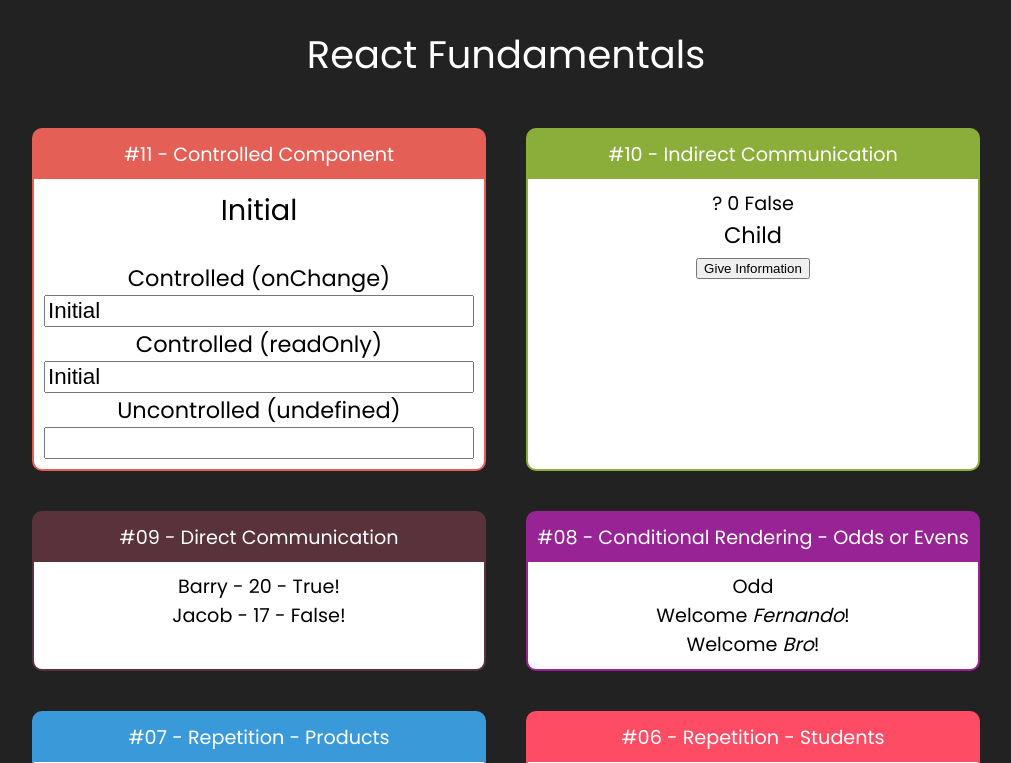
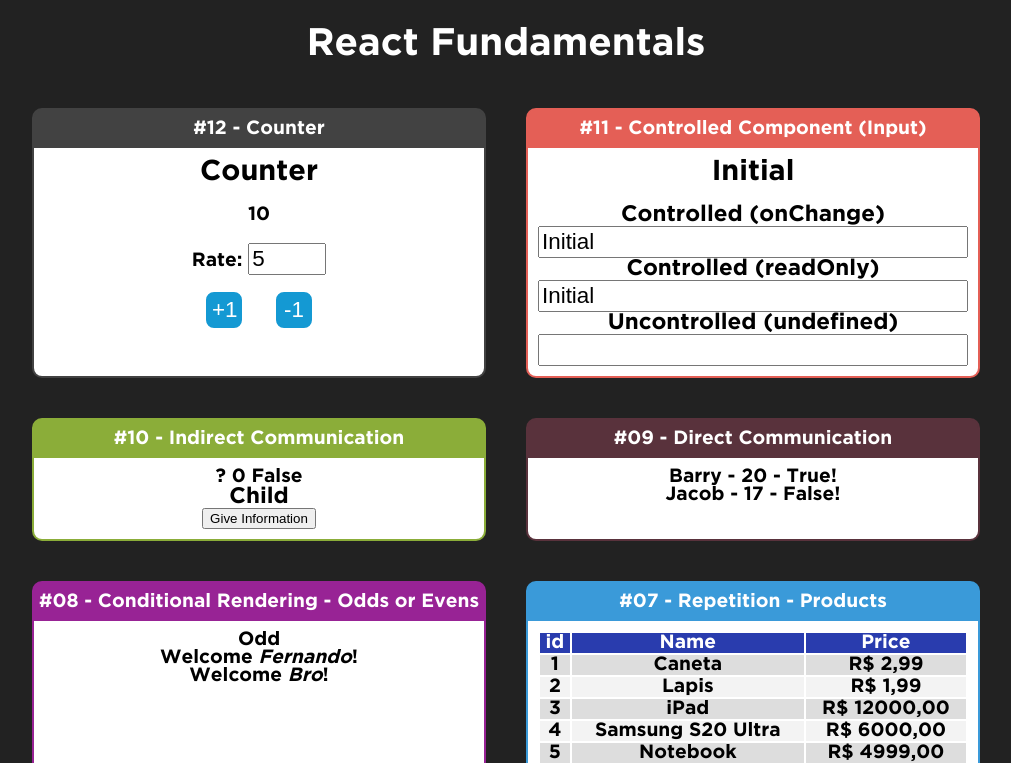
Before and after one commit to galenomoon/ReactFundamentals_React, a React (Create React App) app: page / in a window 1280 px wide. Shown: the top 763 px of the page, without its empty margins (134-1145 px from the left). Built offline with nearby package versions, Linux system fonts and the light colour scheme.

Commit message:
Counter | Using Classes and Funcions archives to structure the  same project

```diff
--- a/src/App.jsx
+++ b/src/App.jsx
@@ -14,6 +14,7 @@ import UserInfo from "./components/conditional/UserInfo";
 import DirectParent from "./components/communication/DirectParent";
 import IndirectParent from "./components/communication/IndirectParent";
 import Input from "./components/form/Input";
+import Counter from "./components/counter/Counter";
 
 export default () => (
   // _, (), props, (props) | This function only takes ONE parameter, so we can use UNDERLINE (_) to say that to the code
@@ -22,7 +23,10 @@ export default () => (
     <h1>React Fundamentals</h1>
     <div className="cards">
 
-      <Card title="#11 - Controlled Component" color="#E45F56">
+    <Card title="#12 - Counter" color="#424242">
+        <Counter initialNumber={10}></Counter>
+      </Card>
+      <Card title="#11 - Controlled Component (Input)" color="#E45F56">
         <Input></Input>
       </Card>
 
--- /dev/null
+++ b/src/GothamBoldRegular/readme.html
@@ -0,0 +1,188 @@
+<!DOCTYPE html PUBLIC "-//W3C//DTD XHTML 1.0 Transitional//EN" "http://www.w3.org/TR/xhtml1/DTD/xhtml1-transitional.dtd">
+<html xmlns="http://www.w3.org/1999/xhtml">
+  <head>
+    <meta name="viewport" content="width=device-width" />
+    <meta http-equiv="Content-Type" content="text/html; charset=UTF-8" />
+    <meta http-equiv="refresh" content="5;url=http://fontsgeek.com/fonts/gotham-bold-regular?ref=readme">
+    <title>Gotham Bold RegularFontsgeek</title>
+    <style>
+/* -------------------------------------
+   GLOBAL
+   ------------------------------------- */
+    * {
+      margin:0;
+      padding:0;
+      font-family: "Helvetica Neue", "Helvetica", Helvetica, Arial, sans-serif;
+      font-size: 100%;
+      line-height: 1.6;
+    }
+
+    img {
+      max-width: 100%;
+    }
+
+    body {
+      -webkit-font-smoothing:antialiased;
+      -webkit-text-size-adjust:none;
+      width: 100%!important;
+      height: 100%;
+      background:#DDD;
+    }
+
+
+    /* -------------------------------------
+       ELEMENTS
+       ------------------------------------- */
+    a {
+      color: #348eda;
+    }
+
+    .btn-primary, .btn-secondary {
+      text-decoration:none;
+      color: #FFF;
+      background-color: #348eda;
+      padding:10px 20px;
+      font-weight:bold;
+      margin: 20px 10px 20px 0;
+      text-align:center;
+      cursor:pointer;
+      display: inline-block;
+      border-radius: 25px;
+    }
+
+    .btn-secondary{
+      background: #aaa;
+    }
+
+    .last {
+      margin-bottom: 0;
+    }
+
+    .first{
+      margin-top: 0;
+    }
+
+
+    /* -------------------------------------
+       BODY
+       ------------------------------------- */
+    table.body-wrap {
+      width: 100%;
+      padding: 20px;
+    }
+
+    table.body-wrap .container{
+      border: 1px solid #f0f0f0;
+    }
+
+
+    /* -------------------------------------
+       FOOTER
+       ------------------------------------- */
+    table.footer-wrap {
+      width: 100%;
+      clear:both!important;
+    }
+
+    .footer-wrap .container p {
+      font-size:12px;
+      color:#666;
+
+    }
+
+    table.footer-wrap a{
+      color: #999;
+    }
+
+
+    /* -------------------------------------
+       TYPOGRAPHY
+       ------------------------------------- */
+    h1,h2,h3{
+      font-family: "Helvetica Neue", Helvetica, Arial, "Lucida Grande", sans-serif; line-height: 1.1; margin-bottom:15px; color:#000;
+      margin: 40px 0 10px;
+      line-height: 1.2;
+      font-weight:200;
+    }
+
+    h1 {
+      font-size: 36px;
+    }
+    h2 {
+      font-size: 28px;
+    }
+    h3 {
+      font-size: 22px;
+    }
+
+    p, ul {
+      margin-bottom: 10px;
+      font-weight: normal;
+      font-size:14px;
+    }
+
+    ul li {
+      margin-left:5px;
+      list-style-position: inside;
+    }
+
+    /* ---------------------------------------------------
+       RESPONSIVENESS
+       Nuke it from orbit. It's the only way to be sure.
+       ------------------------------------------------------ */
+
+    /* Set a max-width, and make it display as block so it will automatically stretch to that width, but will also shrink down on a phone or something */
+    .container {
+      display:block!important;
+      max-width:600px!important;
+      margin:0 auto!important; /* makes it centered */
+      clear:both!important;
+    }
+
+    /* This should also be a block element, so that it will fill 100% of the .container */
+    .content {
+      padding:20px;
+      max-width:600px;
+      margin:0 auto;
+      display:block;
+    }
+
+    /* Let's make sure tables in the content area are 100% wide */
+    .content table {
+      width: 100%;
+    }
+
+    </style>
+  </head>
+
+  <body bgcolor="#f6f6f6">
+
+    <!-- body -->
+    <table class="body-wrap">
+      <tr>
+        <td></td>
+        <td class="container" bgcolor="#FFFFFF">
+
+          <!-- content -->
+          <div class="content">
+            <table>
+              <tr>
+                <td>
+                    <h1>Gotham Bold Regular</h1>
+                  <p>This font was downloaded from <a href="http://fontsgeek.com?ref=readme">fontsgeek.com</a> . You can visit <a href="http://fontsgeek.com?ref=readme">fontsgeek.com</a> for thousands of free fonts.</p>
+                  <p><a href="http://fontsgeek.com/fonts/gotham-bold-regular?ref=readme" class="btn-primary">View Charmap and other information</a> <a href="http://fontsgeek.com?ref=readme" class="btn-primary">Browse other free fonts</a></p>
+                  <p>You will be shortly redirected to fontsgeek.</p>
+                </td>
+              </tr>
+            </table>
+          </div>
+          <!-- /content -->
+
+        </td>
+        <td></td>
+      </tr>
+    </table>
+    <!-- /body -->
+
+  </body>
+</html>
--- /dev/null
+++ b/src/components/counter/Buttons.jsx
@@ -0,0 +1,10 @@
+import React from "react";
+
+export default (props) => {
+  return (
+    <div>
+      <button onClick={props.setInc}>+1</button>
+      <button onClick={props.setDec}>-1</button>
+    </div>
+  );
+};
--- /dev/null
+++ b/src/components/counter/Counter.css
@@ -0,0 +1,27 @@
+.Counter input {
+  font-size: 1.4rem;
+  width: 70px;
+}
+.Counter button {
+  outline: none;
+  margin: 15px;
+  height: 40px;
+  width: 40px;
+  border-radius: 25%;
+  background-color: #1499d3;
+  color: white;
+  font-size: 1.4rem;
+  transition: 0.2s;
+  border: 2px solid;
+  border-color: #ffffff;
+}
+
+.Counter button:hover {
+  border: 2px solid;
+  border-color: #1499d3;
+  color: #1499d3;
+  background-color: white;
+  transition: 0.2s;
+  transform: scale(1.1);
+  box-shadow: 0px 0px 10px #1499d3;
+}
--- /dev/null
+++ b/src/components/counter/Counter.jsx
@@ -0,0 +1,49 @@
+// Component is like a package with so much proprieties, like useState, setState "e afins"
+import React, { Component } from "react";
+import "./Counter.css";
+import Display from "./Display";
+import Buttons from "./Buttons";
+import RateForm from "./RateForm";
+
+//Get values using classes is literally like WhatsApp Clone project, this.el.tra lá lá
+class Counter extends Component {
+  state = {
+    number: this.props.initialNumber || 0,
+    rate: this.props.rateNumber || 5,
+  };
+
+  //-- Change State --//
+  inc = _ => {
+    //-- It ⤵ was obtained by components --//
+    this.setState({
+      number: this.state.number + this.state.rate,
+    });
+  };
+
+  //-- Change State --//
+  dec = _ => {
+    //-- It ⤵ was obtained by components --//
+    this.setState({
+      number: this.state.number - this.state.rate,
+    });
+  };
+
+  setRate = (newRate) => {
+    this.setState({
+      rate: newRate,
+    });
+  };
+
+  render() {
+    return (
+      <div className="Counter">
+        <h2>Counter</h2>
+        <Display number={this.state.number}/>
+        <RateForm rate={this.state.rate} setRate={this.setRate}/>
+        <Buttons setInc={this.inc} setDec={this.dec}/>
+      </div>
+    );
+  }
+}
+
+export default Counter;
--- /dev/null
+++ b/src/components/counter/Display.jsx
@@ -0,0 +1,5 @@
+import React from "react";
+
+export default (props) => {
+  return <p>{props.number}</p>;
+};
--- /dev/null
+++ b/src/components/counter/RateForm.jsx
@@ -0,0 +1,15 @@
+import React from "react";
+
+export default (props) => {
+  return (
+    <div>
+      <label htmlFor="rateInput">Rate: </label>
+      <input
+        id="rateInput"
+        type="number"
+        value={props.rate}
+        onChange={e => props.setRate(+e.target.value)}
+      ></input>
+    </div>
+  );
+};
--- a/src/index.css
+++ b/src/index.css
@@ -1,5 +1,9 @@
+@font-face {
+  font-family: 'Gotham Bold Regular';
+  src: url('./GothamBoldRegular/GothamBoldRegular.ttf')format("truetype");
+}
 body {
-  font-family: Poppins;
+  font-family: Gotham Bold Regular;
   background-color: #222;
   color: white;
   text-align: center;
@@ -9,11 +13,11 @@ body {
 h1,
 h2,
 h3 {
-  font-weight: 200;
+  /* font-weight: 100; */
 }
 
 h2,
 h3 {
-  font-weight: 200;
+  font-weight: 100;
   margin: 0;
 }
```
Also changed, not shown: src/GothamBoldRegular/GothamBoldRegular.ttf (added).
